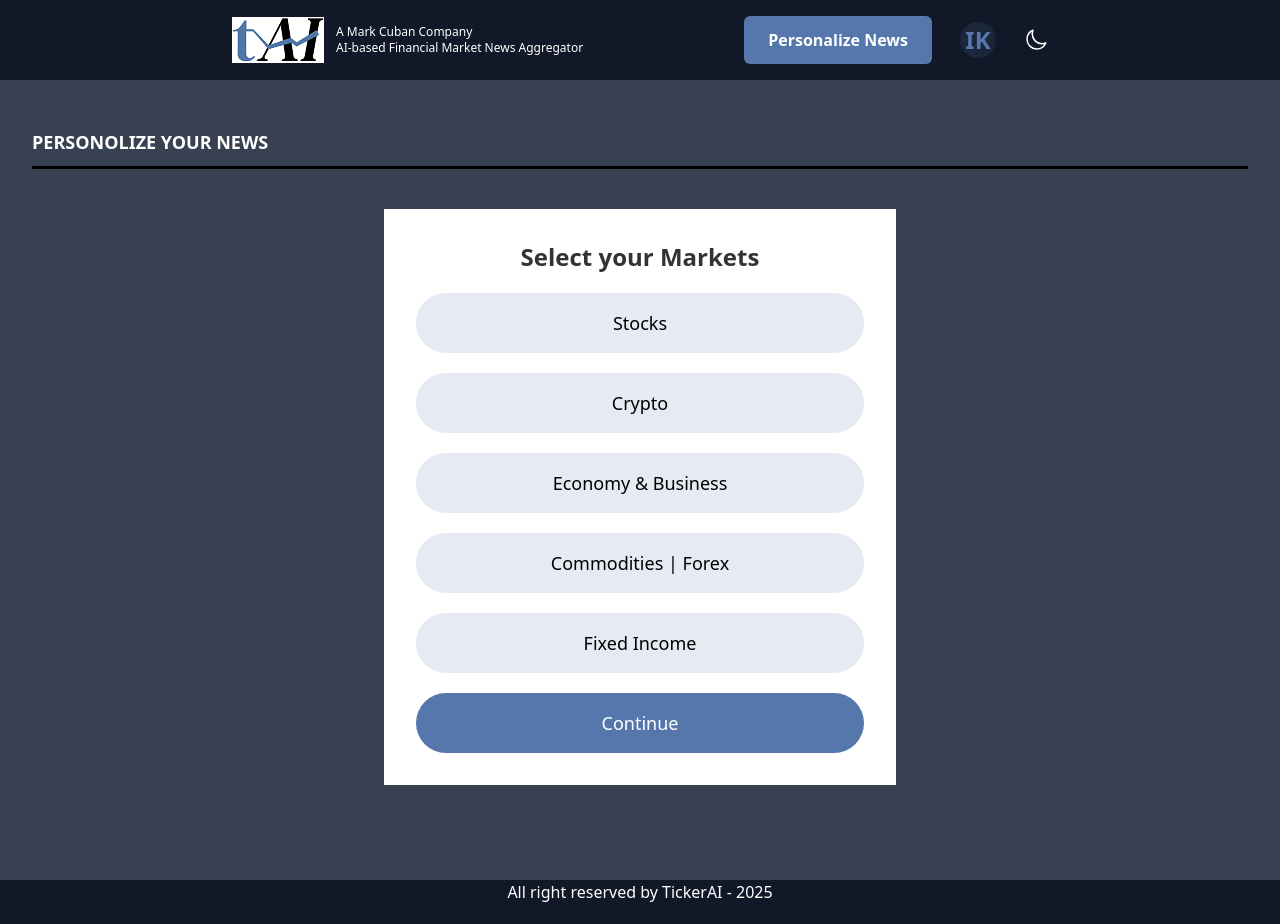
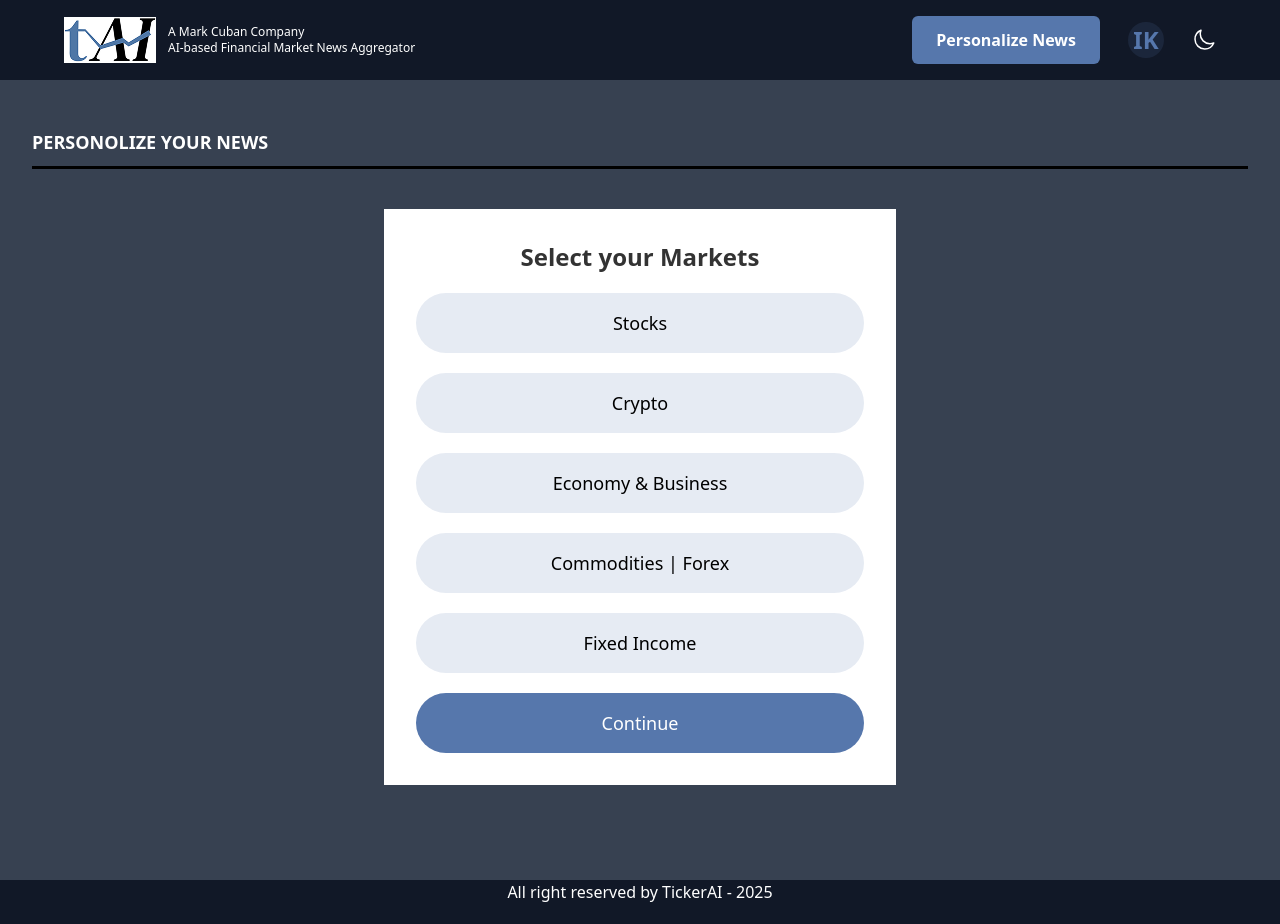
Before and after one commit to Burhan2727/tickerAI-tailwind-one, a website built with Vite: page news.html in a window 1280 px wide. Built offline with nearby package versions, Linux system fonts and the light colour scheme.

Commit message:
some changes in header

```diff
--- a/news.html
+++ b/news.html
@@ -13,7 +13,7 @@
 </head>
 <body class="bg-white dark:bg-gray-900">
     <!-- header or navbar start -->
-    <header class="md:mx-56 md:py-4 py-2 px-2">
+    <header class="md:mx-14 md:py-4 py-2 px-2">
         <nav class="container mx-auto flex items-center justify-between">
             <div class="flex items-center gap-1 md:gap-3">
                 <a href="index.html">
```
